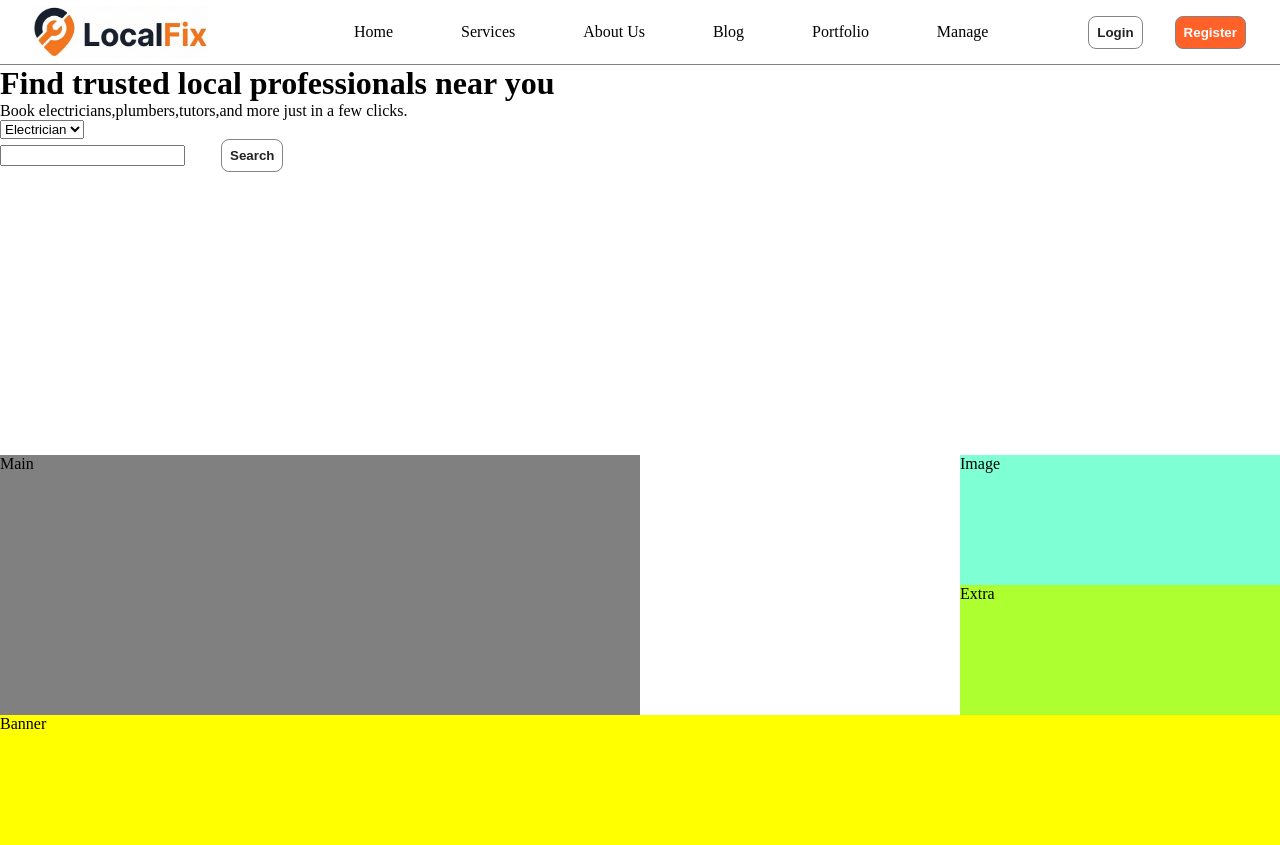
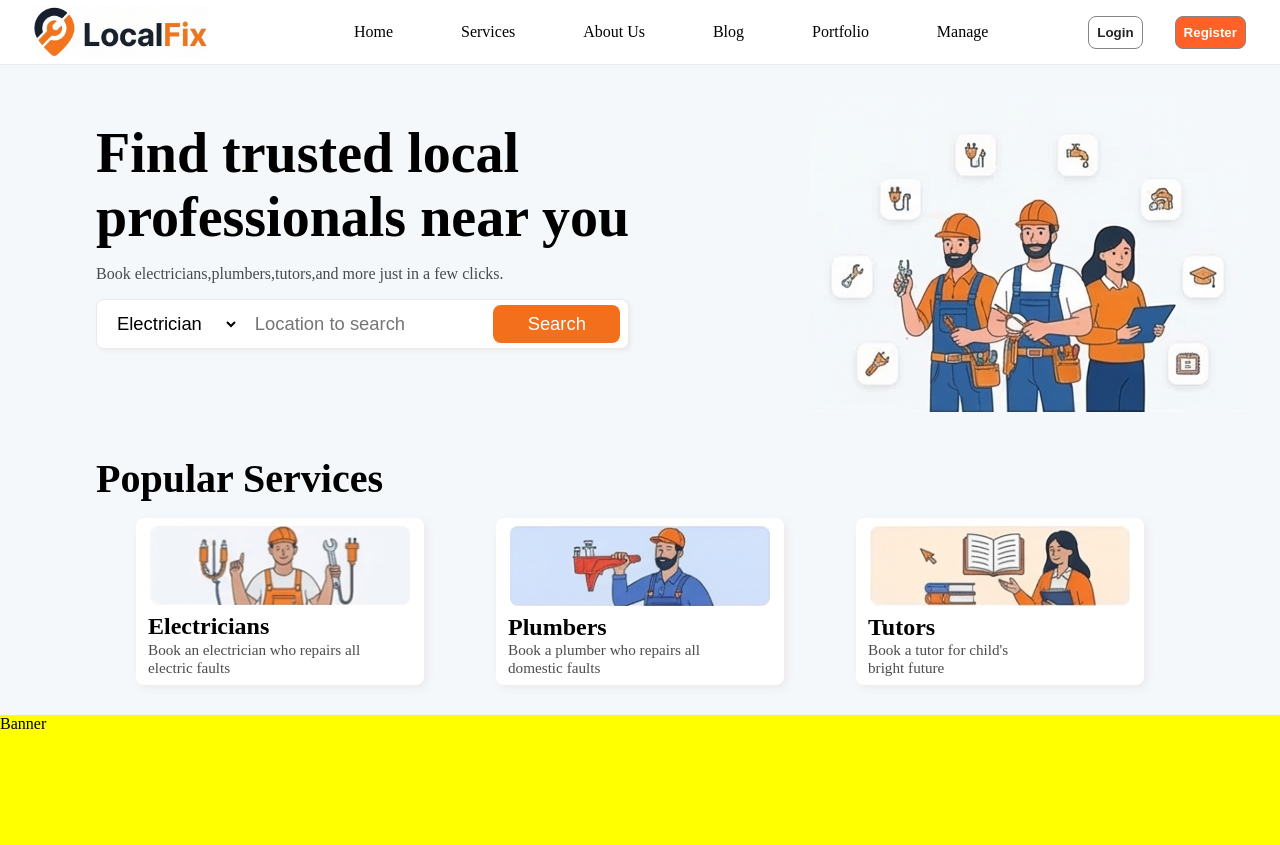
Before and after one commit to QaziAbdulGhafoor/Delta-Practice, a plain HTML site: page index2.html in a window 1280 px wide. Drawn offline with Linux system fonts and the light colour scheme.

Commit message:
added homepage

```diff
--- a/index2.html
+++ b/index2.html
@@ -20,7 +20,10 @@
       </div>
       <div id="hero">
         <div class="info">
-          <h1>Find trusted local professionals near you</h1>
+          <h1>
+            Find trusted local <br />
+            professionals near you
+          </h1>
           <p>
             Book electricians,plumbers,tutors,and more just in a few clicks.
           </p>
@@ -31,14 +34,34 @@
               <option value="tutor">Tutor</option>
             </select>
             <p id="separater"></p>
-            <input type="text" />
+            <input type="text" placeholder="Location to search" />
             <button id="search_btn">Search</button>
           </div>
         </div>
+        <div class="main-img"><img src="./assets/characters.png" alt="" /></div>
       </div>
-      <div id="main">Main</div>
-      <div id="image">Image</div>
-      <div id="extra">Extra</div>
+      <div id="main">
+        <h1>Popular Services</h1>
+        <div class="card-con">
+          <div class="prof-card">
+            <img src="./assets/electrician.png" alt="" />
+            <h2>Electricians</h2>
+            <p>Book an electrician who repairs all <br />electric faults</p>
+          </div>
+          <div class="prof-card">
+            <img src="./assets/plumber.png" alt="" />
+            <h2>Plumbers</h2>
+            <p>Book a plumber who repairs all <br />domestic faults</p>
+          </div>
+          <div class="prof-card">
+            <img src="./assets/tutor.png" alt="" />
+            <h2>Tutors</h2>
+            <p>Book a tutor for child's <br />bright future</p>
+          </div>
+        </div>
+      </div>
+      <!-- <div id="image">Image</div>
+      <div id="extra">Extra</div> -->
       <div id="banner">Banner</div>
     </div>
   </body>
--- a/style.css
+++ b/style.css
@@ -138,7 +138,7 @@ a {
   align-items: center;
   justify-content: flex-start;
   height: 4rem;
-  border-bottom: 1px solid grey;
+  border-bottom: 1px solid #ece9ea;
 }
 
 #logo {
@@ -151,7 +151,7 @@ a {
   display: flex;
   justify-content: space-around;
   align-items: center;
-  border-bottom: 1px solid grey;
+  border-bottom: 1px solid #ece9ea;
 }
 
 button {
@@ -171,12 +171,121 @@ button {
 
 #hero {
   grid-area: 2/1 / span 1 / span 4;
+  display: flex;
+  justify-content: space-between;
+  background-color: #f4f8fb;
   /* background-color: blue; */
 }
 
+.info {
+  margin: 3.5rem 0 1rem 6rem;
+}
+
+#hero h1 {
+  font-size: 3.5rem;
+  margin-bottom: 1rem;
+}
+
+#hero p {
+  opacity: 0.7;
+  margin-bottom: 1rem;
+}
+
+.searchbar {
+  background-color: #fff;
+  height: 3rem;
+  display: flex;
+  align-items: center;
+  border-radius: 8px;
+  border: 1px solid #ece9ea;
+  box-shadow: 2px 2px 4px #ece9ea;
+}
+
+.searchbar select {
+  width: 28%;
+  height: 80%;
+  background: transparent;
+  border: none;
+  outline: none;
+  padding-left: 1rem;
+  font-size: 1.15rem;
+}
+
+.searchbar input {
+  width: 47%;
+  height: 70%;
+  background: transparent;
+  border: none;
+  outline: none;
+  padding-left: 1rem;
+  font-size: 1.15rem;
+}
+
+.searchbar button {
+  width: 25%;
+  height: 80%;
+  margin: 0;
+  background-color: #f36f1b;
+  color: white;
+  border: none;
+  outline: none;
+  margin-right: 0.5rem;
+  font-size: 1.15rem;
+  font-weight: 400;
+}
+
+.main-img {
+  height: 10rem;
+  margin: 2rem;
+}
+
 #main {
-  grid-area: 3/1 / span 2 / span 2;
-  background-color: grey;
+  grid-area: 3/1 / span 2 / span 5;
+  background-color: #f4f8fb;
+}
+
+#main h1 {
+  margin: 0 0 1rem 6rem;
+  font-size: 2.5rem;
+}
+
+.card-con {
+  display: flex;
+  justify-content: space-evenly;
+  margin: 1rem 4rem;
+}
+
+.card-con img {
+  width: 90%;
+  align-self: center;
+  margin-top: 0.5rem;
+  border-radius: 8px;
+}
+
+.prof-card {
+  display: flex;
+  flex-direction: column;
+  justify-content: space-evenly;
+  min-height: 10rem;
+  width: 18rem;
+  background-color: #fff;
+  border-radius: 0.5rem;
+  box-shadow: 3px 3px 8px #ece9ea;
+  transition-duration: 0.75s;
+}
+
+.prof-card:hover {
+  transform: scale(1.1);
+}
+
+.prof-card h2 {
+  padding: 0.5rem 0 0 0.75rem;
+}
+
+.prof-card p {
+  padding: 0 0.5rem 0.5rem 0.75rem;
+  font-size: 0.95rem;
+  opacity: 0.7;
 }
 
 #image {
```
Also changed, not shown: assets/electrician.png (added), assets/plumber.png (added), assets/tutor.png (added).
